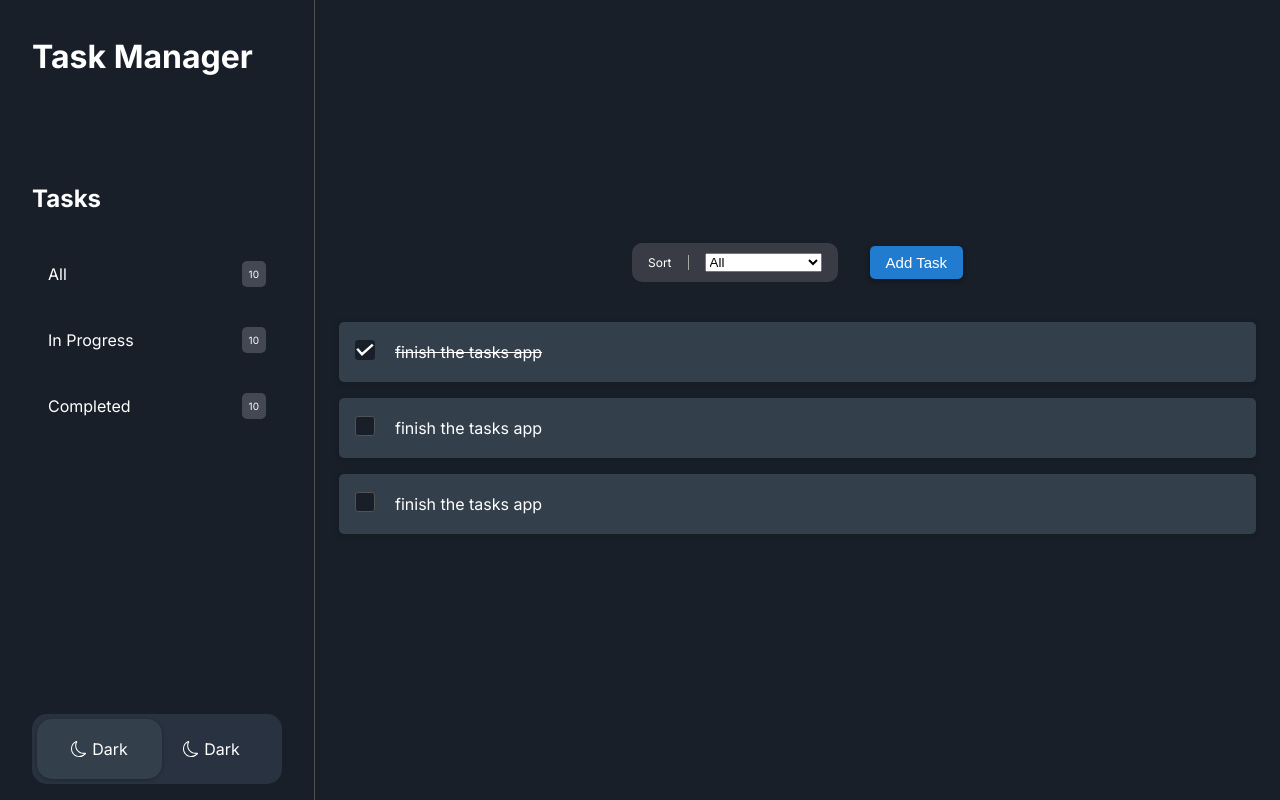
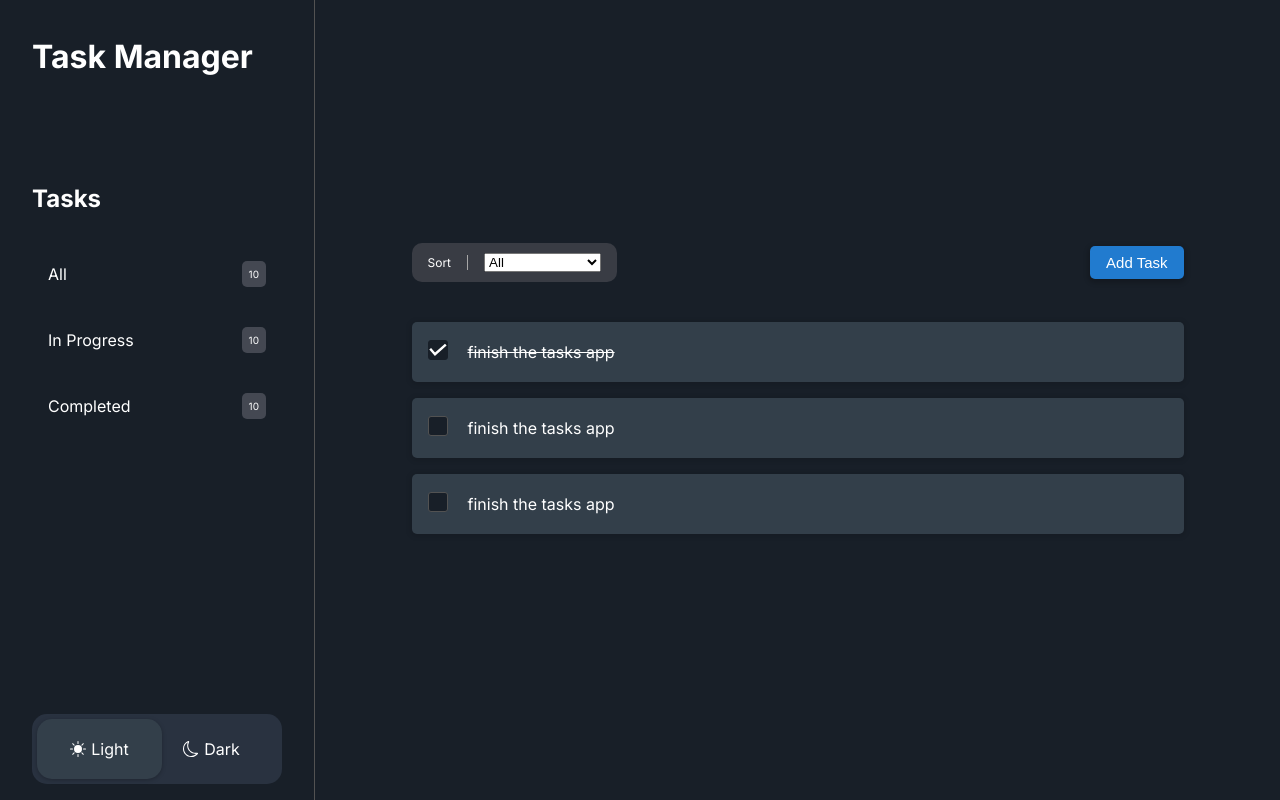
Before and after one commit to wx-it/reactjs-to-do-app, a React (Create React App) app: page / in a window 1280 px wide. Built offline with nearby package versions, Linux system fonts and the light colour scheme.

Commit message:
fixed main container

```diff
--- a/src/App.js
+++ b/src/App.js
@@ -78,7 +78,6 @@ function App() {
         <SideBar />
       </header>
 
-      <main>
       <AnimatePresence initial={false} mode="wait">
         {modalOpen && (
           <Modal
@@ -96,6 +95,8 @@ function App() {
           />
         )}
       </AnimatePresence>
+      <main>
+        <div className="main-container">
           <CreateTask
             modalOpen={modalOpen}
             open={open}
@@ -111,6 +112,7 @@ function App() {
             removeTask={removeTask}
             editTask={editTask}
           />
+        </div>
       </main>
     </div>
   );
--- a/src/components/sideBar/SideBar.jsx
+++ b/src/components/sideBar/SideBar.jsx
@@ -51,13 +51,13 @@ const SideBar = () => {
           <span className="ball">
             {darkMode ? (
               <div>
-                <BsFillBrightnessHighFill />
-                <p> Light</p>
+                <BsMoon />
+                <p>Dark</p>
               </div>
             ) : (
               <div>
-                <BsMoon />
-                <p>Dark</p>
+                <BsFillBrightnessHighFill />
+                <p> Light</p>
               </div>
             )}
           </span>
--- a/src/components/tasks/tasks.css
+++ b/src/components/tasks/tasks.css
@@ -2,7 +2,7 @@
   width: 100%;
   border-radius: 5px;
   margin-top: 1rem;
-  padding: .5rem;
+  padding: .5rem 0;
 }
 
 .all-tasks div {
@@ -38,7 +38,7 @@
   align-items: center;
   justify-content: space-between;
   background-color: #333F4A ;
-  margin: 1rem;
+  margin: 1rem 0;
   padding: 0.25rem 1rem;
   border-radius: 5px;
   box-shadow: 0px 1px 5px 2px rgba(0, 0, 0, 0.1);
--- a/src/index.css
+++ b/src/index.css
@@ -28,3 +28,7 @@ main {
   justify-content: center;
   flex-direction: column;
 }
+
+.main-container{
+  width: 80%;
+}
```
Lines whose indentation alone changed are shown as unchanged.
